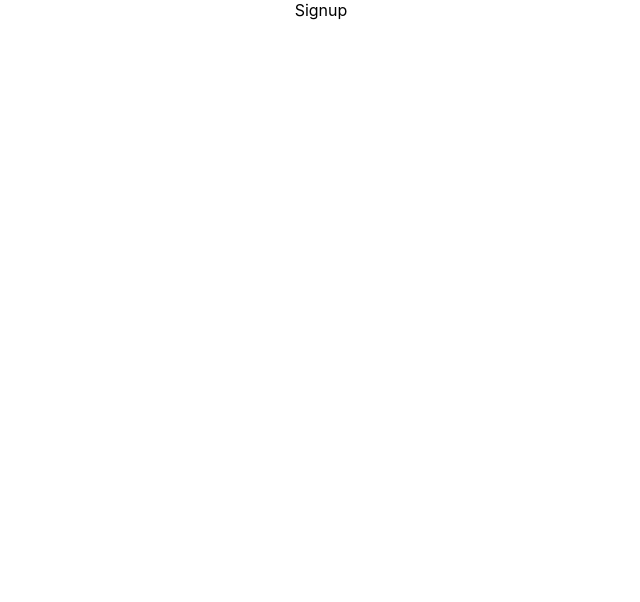
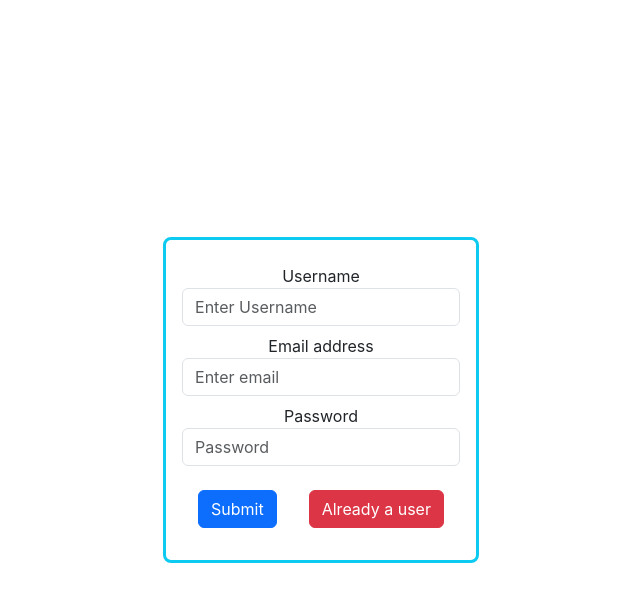
Before and after one commit to ShreyanshRaj22/MassDecoder, a React (Create React App) app: page /signup in a window 1280 px wide. Shown: the top 602 px of the page, without its empty margins (319-959 px from the left). Built offline with nearby package versions, Linux system fonts and the light colour scheme.

Commit message:
Login Changes

```diff
--- a/public/index.html
+++ b/public/index.html
@@ -1,20 +1,20 @@
 <!DOCTYPE html>
 <html lang="en">
+
 <head>
   <meta charset="utf-8" />
   <link rel="icon" href="%PUBLIC_URL%/favicon.ico" />
   <meta name="viewport" content="width=device-width, initial-scale=1" />
   <meta name="theme-color" content="#000000" />
-    <meta
-      name="description"
-      content="Web site created using create-react-app"
-    />
+  <meta name="description" content="Web site created using create-react-app" />
   <link rel="apple-touch-icon" href="%PUBLIC_URL%/logo192.png" />
   <!--
       manifest.json provides metadata used when your web app is installed on a
       user's mobile device or desktop. See https://developers.google.com/web/fundamentals/web-app-manifest/
     -->
   <link rel="manifest" href="%PUBLIC_URL%/manifest.json" />
+  <link href="https://cdn.jsdelivr.net/npm/bootstrap@5.3.3/dist/css/bootstrap.min.css" rel="stylesheet"
+    integrity="sha384-QWTKZyjpPEjISv5WaRU9OFeRpok6YctnYmDr5pNlyT2bRjXh0JMhjY6hW+ALEwIH" crossorigin="anonymous">
   <!--
       Notice the use of %PUBLIC_URL% in the tags above.
       It will be replaced with the URL of the `public` folder during the build.
@@ -26,6 +26,7 @@
     -->
   <title>React App</title>
 </head>
+
 <body>
   <noscript>You need to enable JavaScript to run this app.</noscript>
   <div id="root"></div>
@@ -39,5 +40,9 @@
       To begin the development, run `npm start` or `yarn start`.
       To create a production bundle, use `npm run build` or `yarn build`.
     -->
+  <script src="https://cdn.jsdelivr.net/npm/bootstrap@5.3.3/dist/js/bootstrap.bundle.min.js"
+    integrity="sha384-YvpcrYf0tY3lHB60NNkmXc5s9fDVZLESaAA55NDzOxhy9GkcIdslK1eN7N6jIeHz"
+    crossorigin="anonymous"></script>
 </body>
+
 </html>
--- a/src/screens/Home.js
+++ b/src/screens/Home.js
@@ -2,7 +2,9 @@ import React from 'react'
 
 const Home = () => {
     return (
-        <div>Home</div>
+        <div>
+            Home is it
+        </div>
     )
 }
 
--- a/src/screens/Login.js
+++ b/src/screens/Login.js
@@ -1,9 +1,84 @@
-import React from 'react'
+import React from "react";
+import { useState } from "react";
+import { Link, useNavigate } from "react-router-dom";
 
 const Login = () => {
+    const [credentials, setcredentials] = useState({
+        email: "",
+        password: "",
+    });
+    let navigate = useNavigate();
+    const handleSubmit = async (e) => {
+        e.preventDefault();
+        const response = await fetch("https://room-allot-back.vercel.app/api/loginuser", {
+            method: "POST",
+            headers: {
+                "Content-Type": "application/json",
+            },
+            body: JSON.stringify({
+                password: credentials.password,
+                email: credentials.email,
+            }),
+        });
+
+        const json = await response.json();
+        console.log(json);
+        if (!json.success) {
+            alert("Enter Valid Credentials");
+        }
+        if (json.success) {
+            localStorage.setItem("userEmail", credentials.email);
+            localStorage.setItem("authToken", json.authToken);
+            console.log(localStorage.getItem("authToken"));
+            navigate("/");
+        }
+    };
+    const onChange = (event) => {
+        setcredentials({ ...credentials, [event.target.name]: event.target.value });
+    };
+
     return (
-        <div>Login</div>
-    )
-}
+        <div className="d-flex justify-content-center align-items-center vh-100">
+            <form
+                onSubmit={handleSubmit}
+                className="border border-3 p-3 border-danger rounded-3"
+            >
+                <div className="form-group my-2">
+                    <label>Email address</label>
+                    <input
+                        type="email"
+                        name="email"
+                        onChange={onChange}
+                        value={credentials.email}
+                        className="form-control"
+                        id="exampleInputEmail1"
+                        aria-describedby="emailHelp"
+                        placeholder="Enter email"
+                    />
+                </div>
+                <div className="form-group my-2 ">
+                    <label>Password</label>
+                    <input
+                        type="password"
+                        name="password"
+                        onChange={onChange}
+                        value={credentials.password}
+                        className="form-control"
+                        id="exampleInputPassword1"
+                        placeholder="Password"
+                    />
+                </div>
+                <div>
+                    <button type="submit" className="btn btn-primary mx-3">
+                        Submit
+                    </button>
+                    <Link to="/signup" className="m-3 btn btn-danger">
+                        Create an Account
+                    </Link>
+                </div>
+            </form>
+        </div>
+    );
+};
 
-export default Login
+export default Login;
--- a/src/screens/Signup.js
+++ b/src/screens/Signup.js
@@ -1,9 +1,93 @@
-import React from 'react'
+import React from "react";
+import { useState } from "react";
+import { useNavigate, Link } from "react-router-dom";
 
 const Signup = () => {
+    const [credentials, setcredentials] = useState({
+        name: "",
+        email: "",
+        password: "",
+    });
+    let navigate = useNavigate();
+    const handleSubmit = async (e) => {
+        e.preventDefault();
+        const response = await fetch("https://room-allot-back.vercel.app/api/createuser", {
+            method: "POST",
+            headers: {
+                "Content-Type": "application/json",
+            },
+            body: JSON.stringify({
+                name: credentials.name,
+                password: credentials.password,
+                email: credentials.email,
+            }),
+        });
+
+        const json = await response.json();
+        console.log(json);
+        if (!json.success) {
+            alert("Enter Valid Credentials");
+        } else {
+            navigate("/login");
+        }
+    };
+    const onChange = (event) => {
+        setcredentials({ ...credentials, [event.target.name]: event.target.value });
+    };
     return (
-        <div>Signup</div>
-    )
-}
+        <div className="d-flex justify-content-center align-items-center vh-100">
+            <form
+                onSubmit={handleSubmit}
+                className="border border-3 p-3 border-info rounded-3"
+            >
+                <div className="form-group my-2">
+                    <label>Username</label>
+                    <input
+                        type="text"
+                        name="name"
+                        value={credentials.name}
+                        onChange={onChange}
+                        className="form-control"
+                        id="exampleInputName1"
+                        placeholder="Enter Username"
+                    />
+                </div>
+                <div className="form-group my-2">
+                    <label>Email address</label>
+                    <input
+                        type="email"
+                        name="email"
+                        value={credentials.email}
+                        onChange={onChange}
+                        className="form-control"
+                        id="exampleInputEmail1"
+                        aria-describedby="emailHelp"
+                        placeholder="Enter email"
+                    />
+                </div>
+                <div className="form-group my-2">
+                    <label>Password</label>
+                    <input
+                        type="password"
+                        name="password"
+                        value={credentials.password}
+                        onChange={onChange}
+                        className="form-control"
+                        id="exampleInputPassword1"
+                        placeholder="Password"
+                    />
+                </div>
+                <div>
+                    <button type="submit" className="btn btn-primary mx-3">
+                        Submit
+                    </button>
+                    <Link to="/login" className="m-3 btn btn-danger">
+                        Already a user
+                    </Link>
+                </div>
+            </form>
+        </div>
+    );
+};
 
-export default Signup
+export default Signup;
```
Lines whose indentation alone changed are shown as unchanged.
